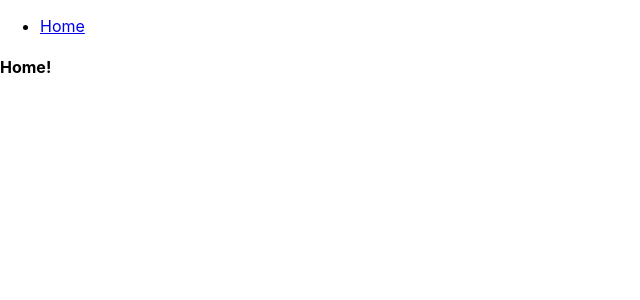
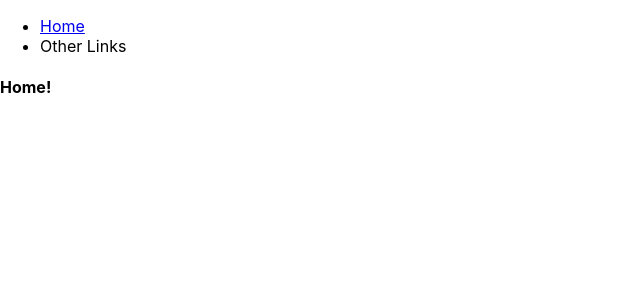
Before and after one commit to sarahgraham1982/volunteer_app, a React (Create React App) app in the folder client/: page / in a window 1280 px wide. Shown: the top 300 px of the page, without its empty margins (0-640 px from the left). Built offline with nearby package versions, Linux system fonts and the light colour scheme.

Commit message:
Link components in NavBar

```diff
--- a/client/src/components/NavBar.js
+++ b/client/src/components/NavBar.js
@@ -8,8 +8,9 @@ const NavBar = () => {
       <li>
         <Link to="/">Home</Link>
       </li>
+      <li>Other Links</li>
     </ul>
-  )
+  );
 
 }
 
```
